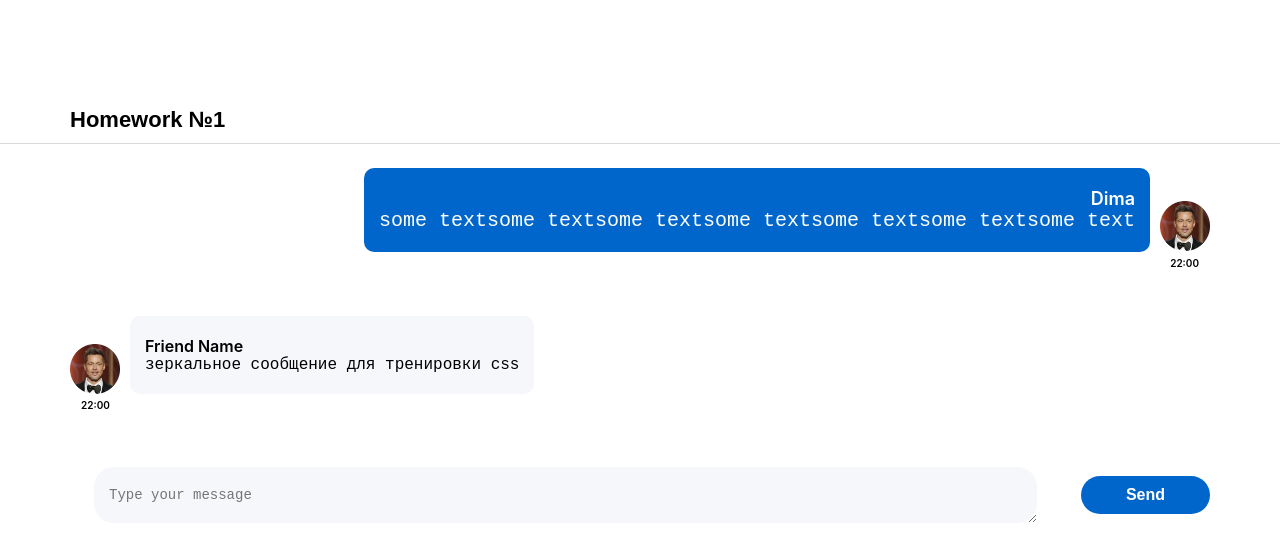
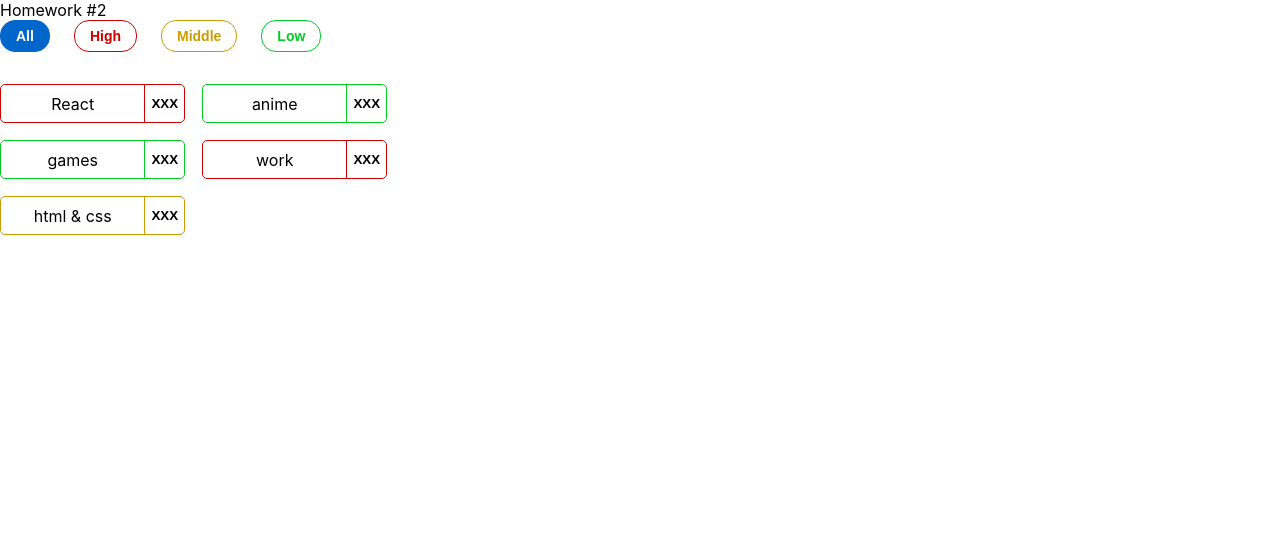
Before and after one commit to DmitriyVavilin/hws2-master, a React (Create React App) app: page / in a window 1280 px wide. Shown: the top 558 px of the page. Built offline with nearby package versions, Linux system fonts and the light colour scheme.

Commit message:
five homework commit

```diff
--- a/src/s1-main/App.tsx
+++ b/src/s1-main/App.tsx
@@ -2,13 +2,14 @@ import React from 'react'
 import s from './App.module.css'
 import HW1 from '../s2-homeworks/hw01/HW1'
 import Message from "../s2-homeworks/hw01/message/Message";
+import HW2 from "../s2-homeworks/hw02/HW2";
 
 function App() {
     return (
         <div className={s.App}>
-            <HW1/>
+            {/*<HW1/>*/}
             {/*раскомментировать по ходу выполнения*/}
-            {/*<HW2/>*/}
+            <HW2/>
             {/*<HW3/>*/}
             {/*<HW4/>*/}
 
--- a/src/s2-homeworks/hw02/affairs/affair/Affair.tsx
+++ b/src/s2-homeworks/hw02/affairs/affair/Affair.tsx
@@ -42,7 +42,7 @@ function Affair(props: AffairPropsType) {
 
             >
                 {/*текст кнопки могут изменить студенты*/}
-                X
+                XXX
                 {/**/}
             </button>
         </div>
```
